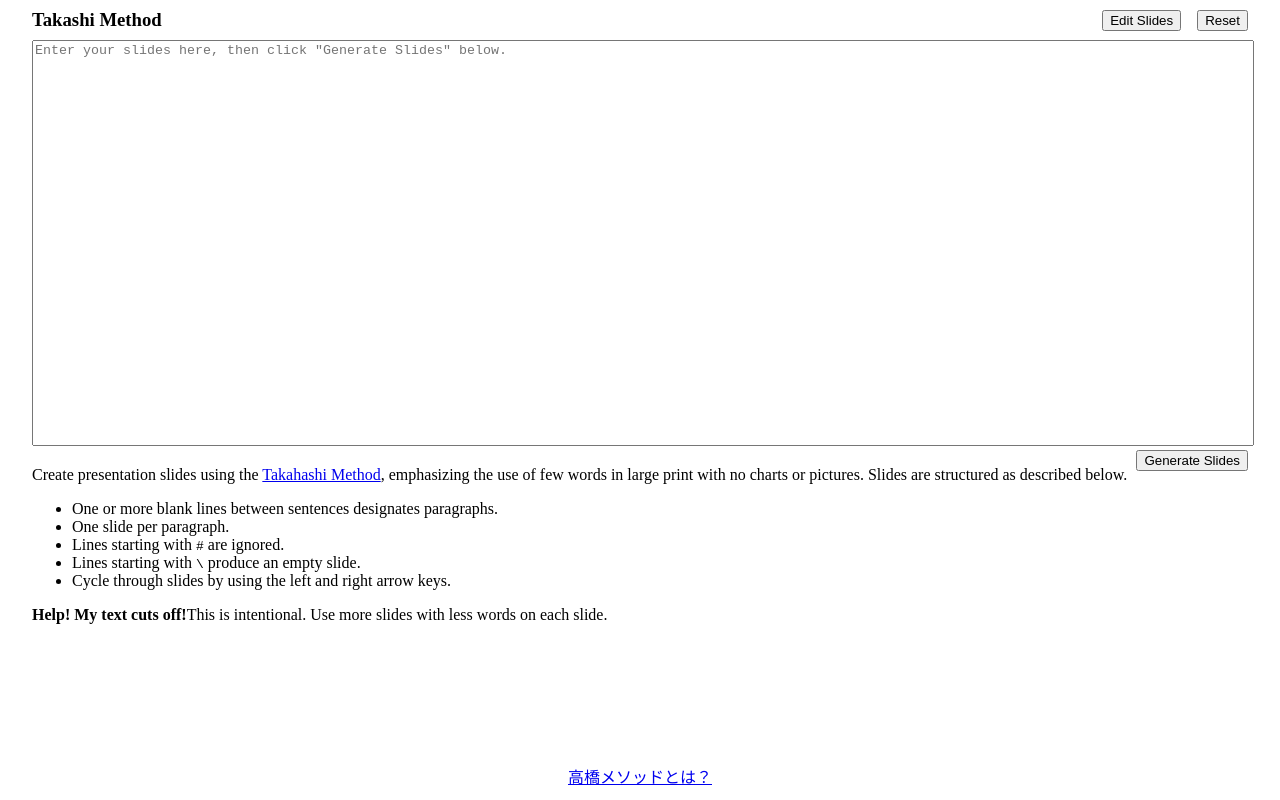
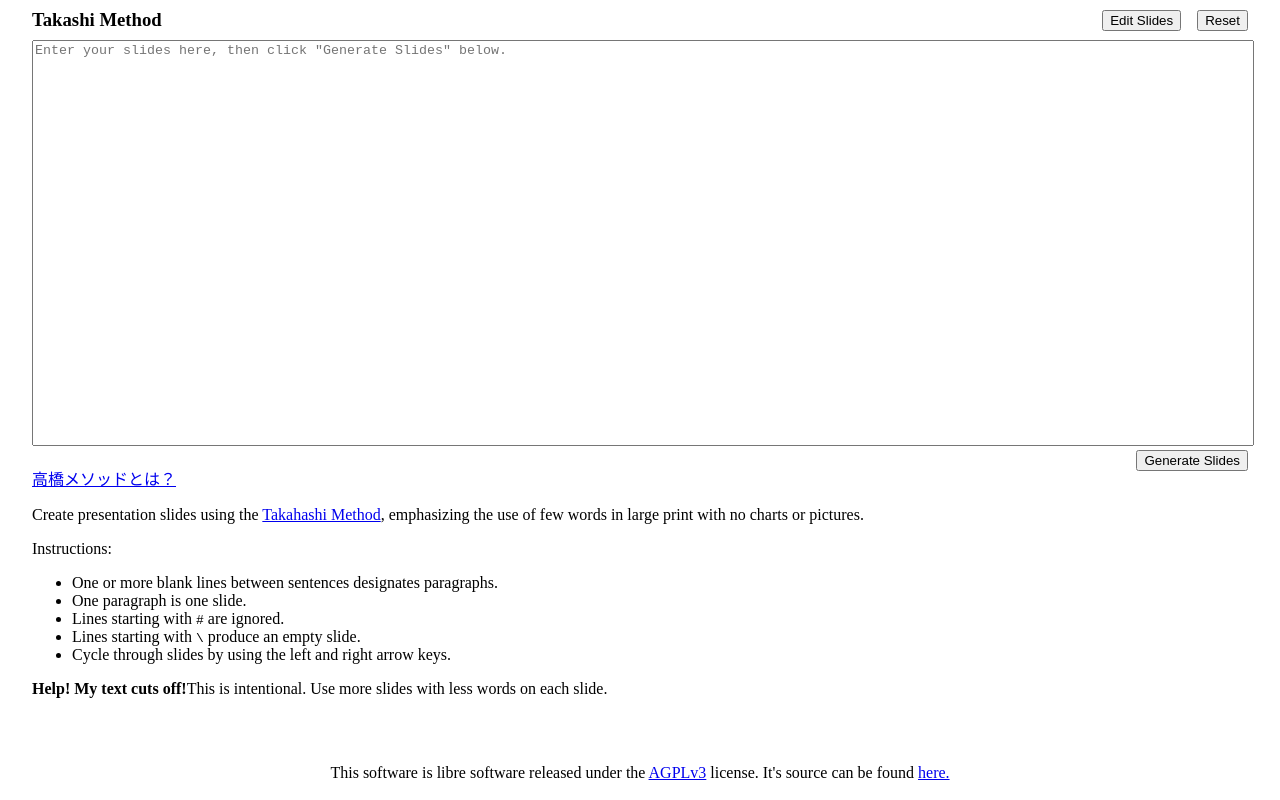
Before and after one commit to m-grimaud/takahashi, a React (Create React App) app: page / in a window 1280 px wide. Built offline with nearby package versions, Linux system fonts and the light colour scheme.

Commit message:
change wording

```diff
--- a/src/components/SlideGen.tsx
+++ b/src/components/SlideGen.tsx
@@ -76,15 +76,20 @@ export default function SlideGen(props: SlideGenProps) {
         Generate Slides
       </button>
       <p>
+        <a href="http://rubycolor.org/takahashi" target="_blank" rel="noreferrer">高橋メソッドとは？</a>
+      </p>
+      <p>
         Create presentation slides using the <a href="https://en.wikipedia.org/wiki/Takahashi_method" target="_blank" rel="noreferrer">Takahashi Method</a>, emphasizing the use of few words in large print with no charts or pictures.
-        Slides are structured as described below.
+      </p>
+      <p>
+        Instructions:
       </p>
       <ul>
         <li>
           One or more blank lines between sentences designates paragraphs.
         </li>
         <li>
-          One slide per paragraph.
+          One paragraph is one slide.
         </li>
         <li>
           Lines starting with <code>#</code> are ignored.
--- a/src/components/shared/Footer.tsx
+++ b/src/components/shared/Footer.tsx
@@ -2,7 +2,8 @@ function Footer() {
   return (
     <footer className="footer">
       <p>
-        <a href="http://rubycolor.org/takahashi" target="_blank" rel="noreferrer">高橋メソッドとは？</a>
+        This software is libre software released under the <a href="https://www.gnu.org/licenses/agpl-3.0.en.html" target="_blank" rel="noreferrer">AGPLv3</a> license.
+        It's source can be found <a href="https://github.com/m-grimaud/takahashi" target="_blank" rel="noreferrer">here.</a>
       </p>
     </footer>
   )
```
